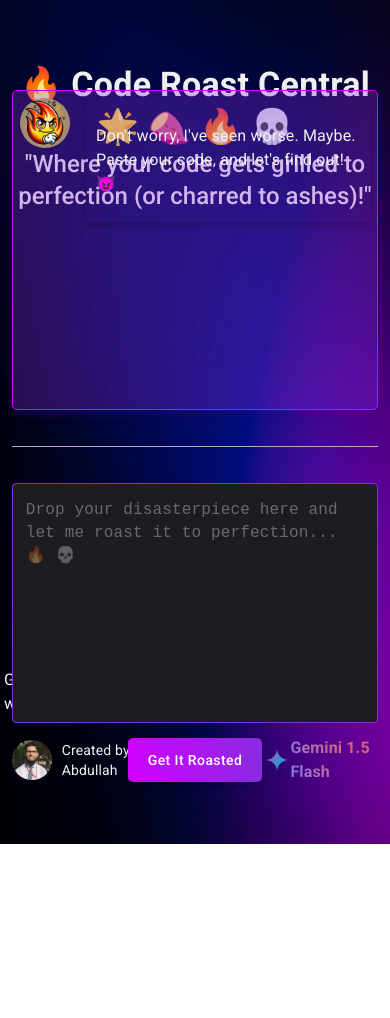
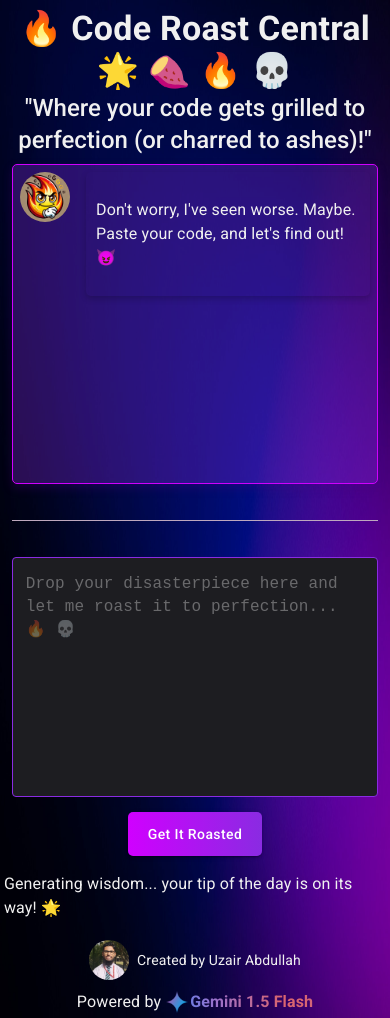
Before and after one commit to uzair11C/AI-Code-Roaster, a React (Vite) app: page / in a window 390 px wide. Before the commit the page ends 844 px from the top, so only its background shows below. Built offline with nearby package versions, Linux system fonts and the light colour scheme; no server answers.

Commit message:
updated responsiveness

```diff
--- a/src/App.jsx
+++ b/src/App.jsx
@@ -13,7 +13,7 @@ function App() {
                 overflowY: "auto",
                 display: "flex",
                 flexDirection: "column",
-                justifyContent: "space-evenly",
+                justifyContent: "flex-start",
                 alignItems: "center",
                 "&::before": {
                     content: '""',
--- a/src/components/Body/Body.jsx
+++ b/src/components/Body/Body.jsx
@@ -109,7 +109,7 @@ const Body = () => {
                 )
             }
             sx={{
-                height: "320px",
+                // height: "320px",
                 width: "100%",
                 gap: "20px",
                 boxSizing: "border-box",
--- a/src/components/Footer/Footer.jsx
+++ b/src/components/Footer/Footer.jsx
@@ -1,4 +1,4 @@
-import { Avatar, Box, Typography } from "@mui/material";
+import { Avatar, Box, Stack, Typography } from "@mui/material";
 import { useState } from "react";
 import Description from "./Description";
 import { Transition } from "react-transition-group";
@@ -13,8 +13,18 @@ const Footer = () => {
                 p: "1% 3%",
                 width: "100%",
                 boxSizing: "border-box",
+                display: "flex",
+                flexDirection: { xs: "column", md: "row" },
+                justifyContent: "flex-start",
+                alignItems: "center",
                 gap: "10px",
             }}
+        >
+            <Stack
+                direction="row"
+                spacing={1}
+                justifyContent="center"
+                alignItems="center"
             >
                 <Box
                     sx={{
@@ -57,7 +67,8 @@ const Footer = () => {
                                         sx={{
                                             position: "absolute",
                                             bottom: "100%",
-                                        opacity: state === "entered" ? 1 : 0,
+                                            opacity:
+                                                state === "entered" ? 1 : 0,
                                             transform:
                                                 state === "entered"
                                                     ? "translateY(0)"
@@ -73,7 +84,10 @@ const Footer = () => {
                         </Box>
                     </Box>
                 </Box>
-            <Typography variant="body2">Created by Uzair Abdullah</Typography>
+                <Typography variant="body2">
+                    Created by Uzair Abdullah
+                </Typography>
+            </Stack>
 
             <Typography
                 variant="body1"
```
Lines whose indentation alone changed are shown as unchanged.
